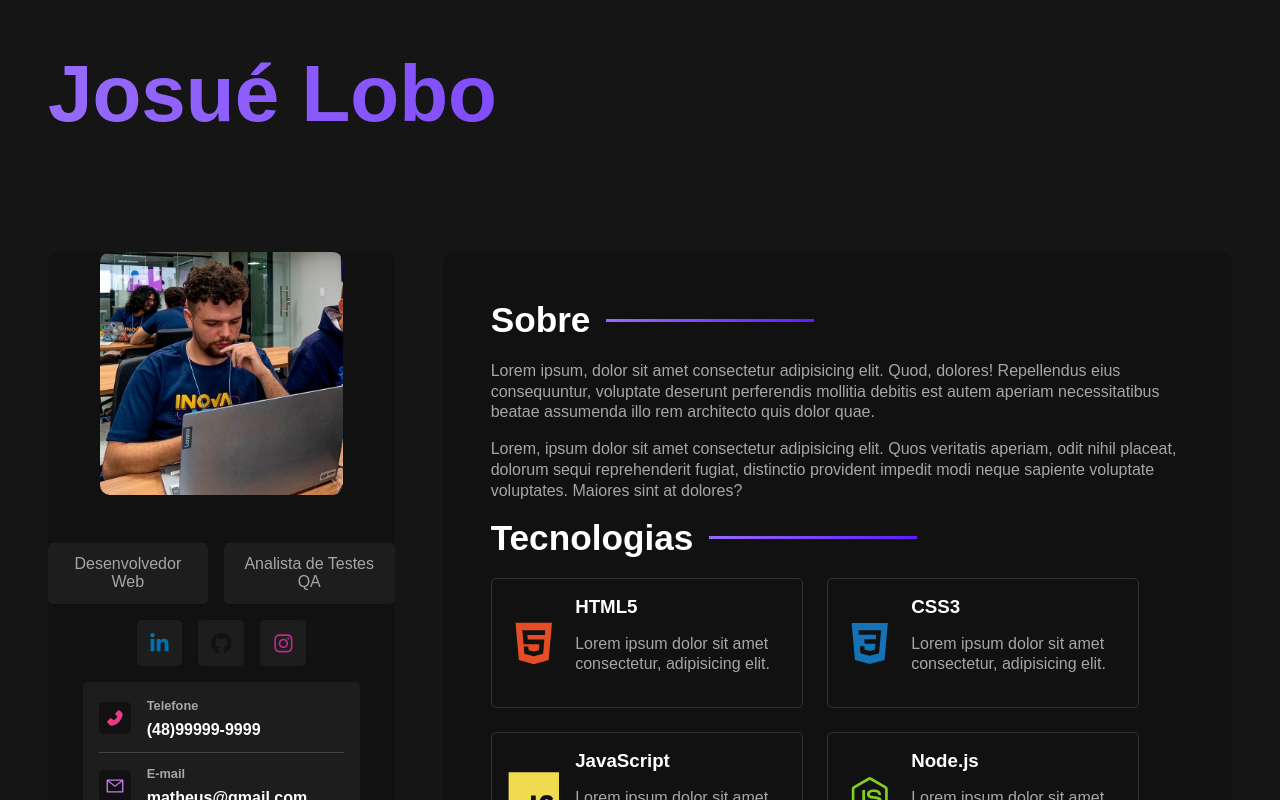
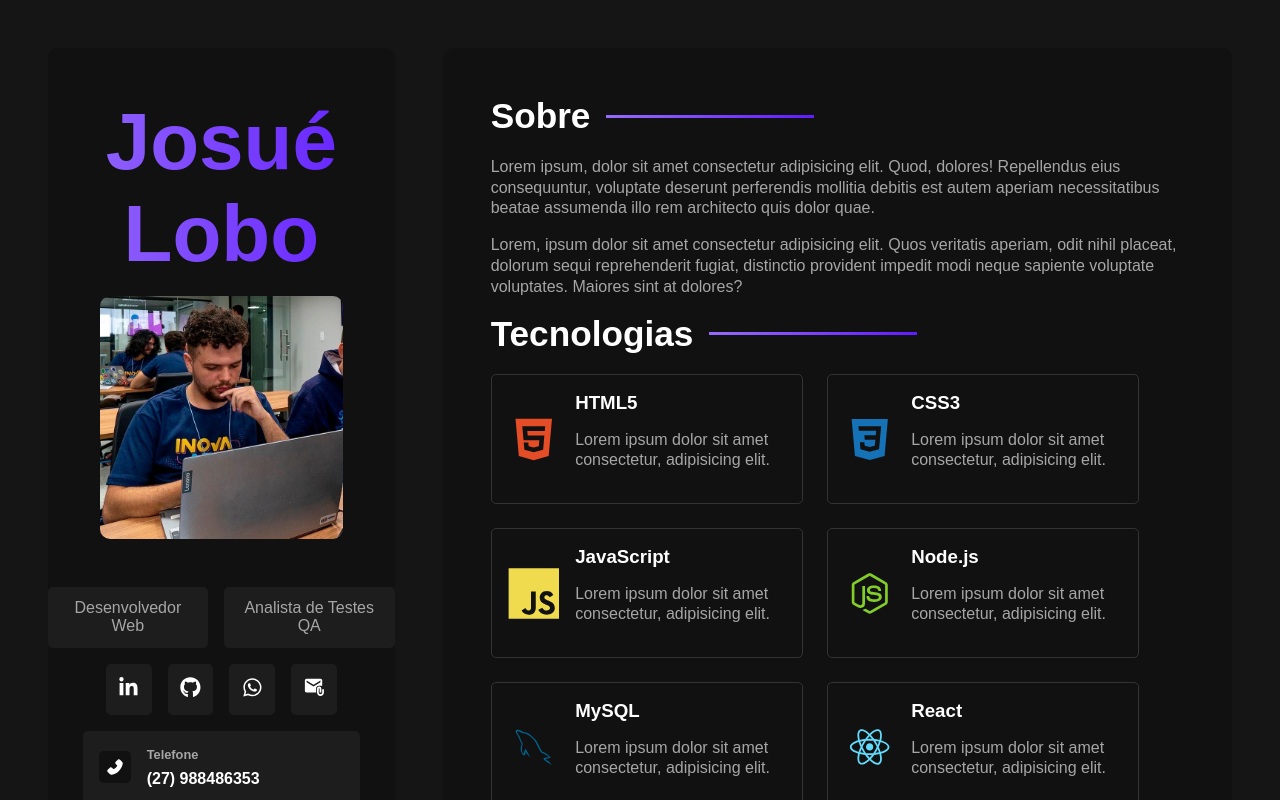
Before and after one commit to jojosuelobo/portifolio, a React (Vite) app: page / in a window 1280 px wide. Shown: the top 800 px of the page. Built offline with nearby package versions, Linux system fonts and the light colour scheme.

Commit message:
alteração aside

```diff
--- a/index.html
+++ b/index.html
@@ -4,7 +4,7 @@
     <meta charset="UTF-8" />
     <link rel="icon" type="image/svg+xml" href="/src/img/roundedProfile.png" />
     <meta name="viewport" content="width=device-width, initial-scale=1.0" />
-    <title>jojosuelobo</title>
+    <title>Portfólio</title>
   </head>
   <body>
     <div id="root"></div>
--- a/src/App.jsx
+++ b/src/App.jsx
@@ -6,7 +6,7 @@ import "./styles/components/app.sass";
 function App() {
   return (
     <div id="portfolio">
-      <h1>Josué Lobo</h1>
+      {/* <h1>Josué Lobo</h1> */}
       <Sidebar />
       <MainContent />
     </div>
--- a/src/components/InformationContainer.jsx
+++ b/src/components/InformationContainer.jsx
@@ -9,23 +9,23 @@ const InformationContainer = () => {
         <AiFillPhone id="phone-icon" />
         <div>
           <h3>Telefone</h3>
-          <p>(48)99999-9999</p>
+          <p>(27) 988486353</p>
         </div>
       </div>
       <div className="info-card">
         <AiOutlineMail id="email-icon" />
         <div>
           <h3>E-mail</h3>
-          <p>matheus@gmail.com</p>
+          <p>josuelobo2000@gmail.com</p>
         </div>
       </div>
-      <div className="info-card">
+      {/* <div className="info-card">
         <AiFillEnvironment id="pin-icon" />
         <div>
           <h3>Localização</h3>
           <p>São José / SC</p>
         </div>
-      </div>
+      </div> */}
     </section>
   );
 };
--- a/src/components/Sidebar.jsx
+++ b/src/components/Sidebar.jsx
@@ -8,7 +8,8 @@ import "../styles/components/sidebar.sass";
 const Sidebar = () => {
   return (
     <aside id="sidebar">
-      <img src={Avatar} alt="Matheus Battisti" />
+      <h1>Josué Lobo</h1>
+      <img src={Avatar} alt="Josué Lobo" />
       <div className="tags">
         <p className="title">Desenvolvedor Web</p>
         <p className="subtitle">Analista de Testes QA</p>
--- a/src/components/SocialNetworkContainer.jsx
+++ b/src/components/SocialNetworkContainer.jsx
@@ -1,19 +1,22 @@
-import { FaLinkedinIn, FaGithub, FaInstagram } from "react-icons/fa";
+import { FaLinkedinIn, FaGithub, FaInstagram, FaWhatsapp  } from "react-icons/fa";
+import { MdAttachEmail } from "react-icons/md";
 
 import "../styles/components/socialnetworkcontainer.sass";
 
 const socialNetworks = [
-  { name: "linkedin", icon: <FaLinkedinIn /> },
-  { name: "github", icon: <FaGithub /> },
-  { name: "instagram", icon: <FaInstagram /> },
+  { name: "linkedin", icon: <FaLinkedinIn />, url: "https://www.linkedin.com/in/jojosuelobo/" },
+  { name: "github", icon: <FaGithub />, url: "https://github.com/jojosuelobo" },
+  // { name: "instagram", icon: <FaInstagram />, url: "https://www.instagram.com/jojosuelobo/" },
+  { name: "whatzapp", icon: <FaWhatsapp />, url: "https://wa.me/5527988486353" },
+  { name: "gmail", icon: <MdAttachEmail />, url: "mailto:josuelobo2000@gmail.com" },
 ];
 
 const SocialNetworkContainer = () => {
   return (
     <section id="social-networks">
       {socialNetworks.map((network) => (
-        <a href="#" className="social-btn" id={network.name} key={network.name}>
-          {network.icon}
+        <a target="_blank" href={network.url} className="social-btn" id={network.name} key={network.name}>
+          <p className="icon">{network.icon}</p>
         </a>
       ))}
     </section>
--- a/src/styles/components/informationcontainer.sass
+++ b/src/styles/components/informationcontainer.sass
@@ -36,11 +36,5 @@
             height: 2rem
             border-radius: variables.$card-border-radius
 
-        #phone-icon
-            color: #e93b81
-
-        #pin-icon
-            color: #6ab5b9
-
-        #email-icon
-            color: #c17ceb
+        #phone-icon, #pin-icon, #email-icon
+            color: variables.$text-color
--- a/src/styles/components/socialnetworkcontainer.sass
+++ b/src/styles/components/socialnetworkcontainer.sass
@@ -14,16 +14,10 @@
         font-size: 1.3rem
         @include mixins.center
 
-    #linkedin
-        color: #0072b1
-
-    #github
-        color: #111
-
-    #instagram
-        color: #bc2a8d
+    .icon
+        color: variables.$text-color
 
     :hover
         background: variables.$gradient
-        > svg
-            color: variables.$text-color
+        .icon
+            color: #000
```
